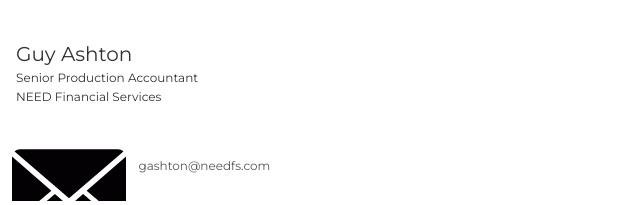
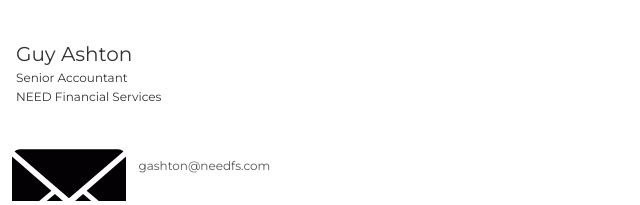
Before and after one commit to need-financial-services/gashton, a plain HTML site: page index.html in a window 1280 px wide. Shown: the part 227-432 px from the top of the page, 0-640 px from the left. Drawn offline with Linux system fonts and the light colour scheme; a web font is replaced by a local one.

Commit message:
Update index.html

```diff
--- a/index.html
+++ b/index.html
@@ -27,7 +27,7 @@
 			<div class="row name-title-company">
 				<div class="col is-6">
 					<p class="text-name">Guy Ashton</p>
-					<p class="text-title-company">Senior Production Accountant</p>
+					<p class="text-title-company">Senior Accountant</p>
 					<p class="text-title-company">NEED Financial Services</p>
 				</div>
 				<div class="col">
```
